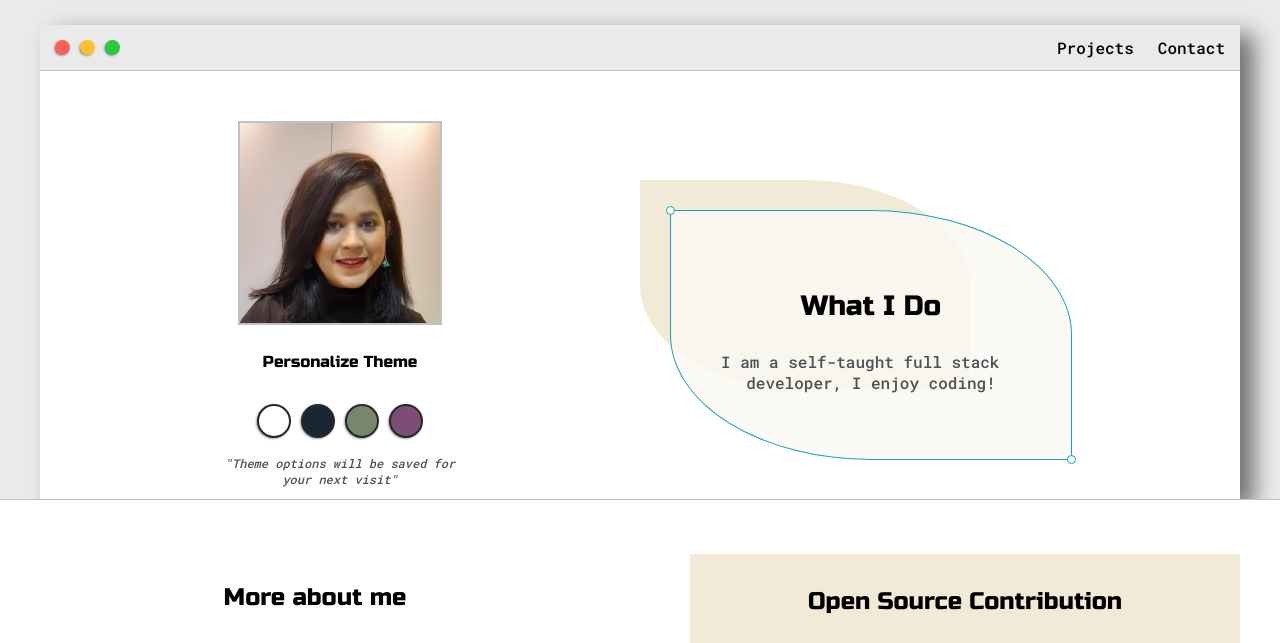
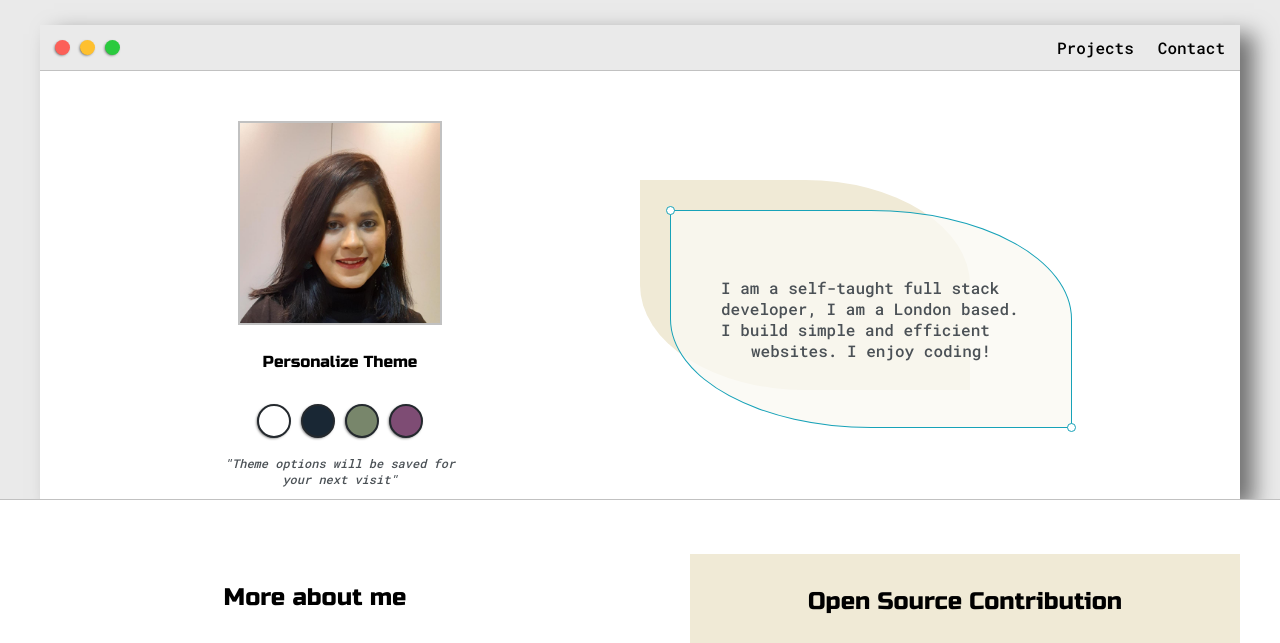
Before and after one commit to sabina-rohman/portfolio, a plain HTML site: page index.html in a window 1280 px wide. Shown: the part 136-779 px from the top of the page. Drawn offline with Linux system fonts and the light colour scheme.

Commit message:
Changed intro text

```diff
--- a/index.html
+++ b/index.html
@@ -60,12 +60,10 @@
                     <div id="preview-shadow">
                         <div id="preview">
                             <div id="corner-tl" class="corner"></div>
-                            <!-- <div id="corner-tr" class="corner"></div> -->
-                            <h3>What I Do</h3>
                             <p>I am a self-taught full stack developer,
+                                I am a London based. I build simple and efficient websites.
                                 I enjoy coding!
                             </p>
-                            <!-- <div id="corner-bl" class="corner"></div> -->
                             <div id="corner-br" class="corner"></div>
                         </div>
                     </div>
```
